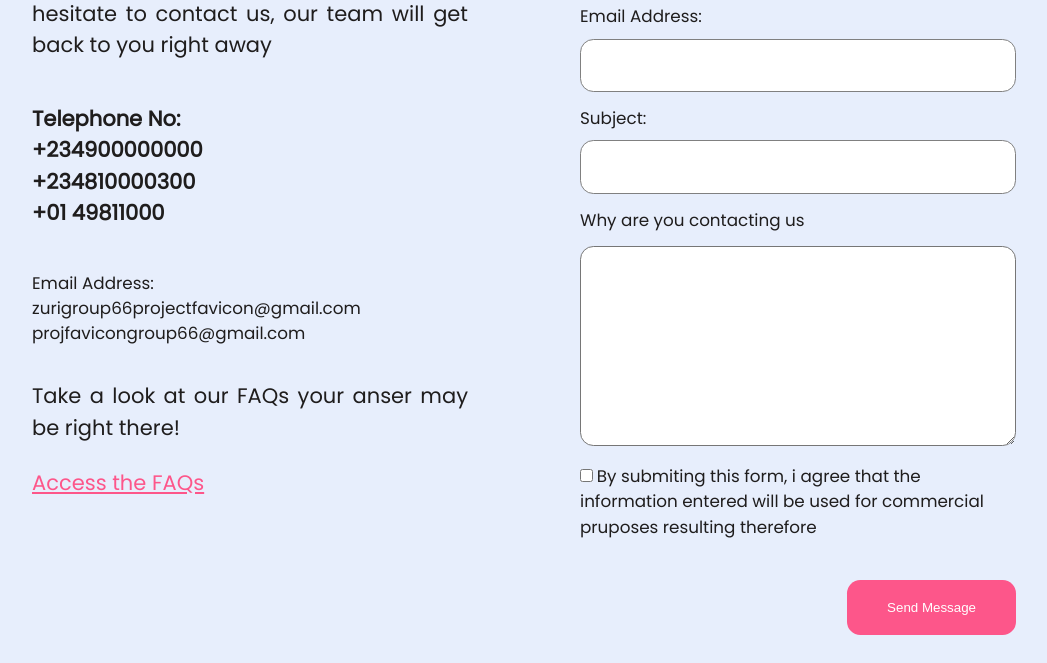
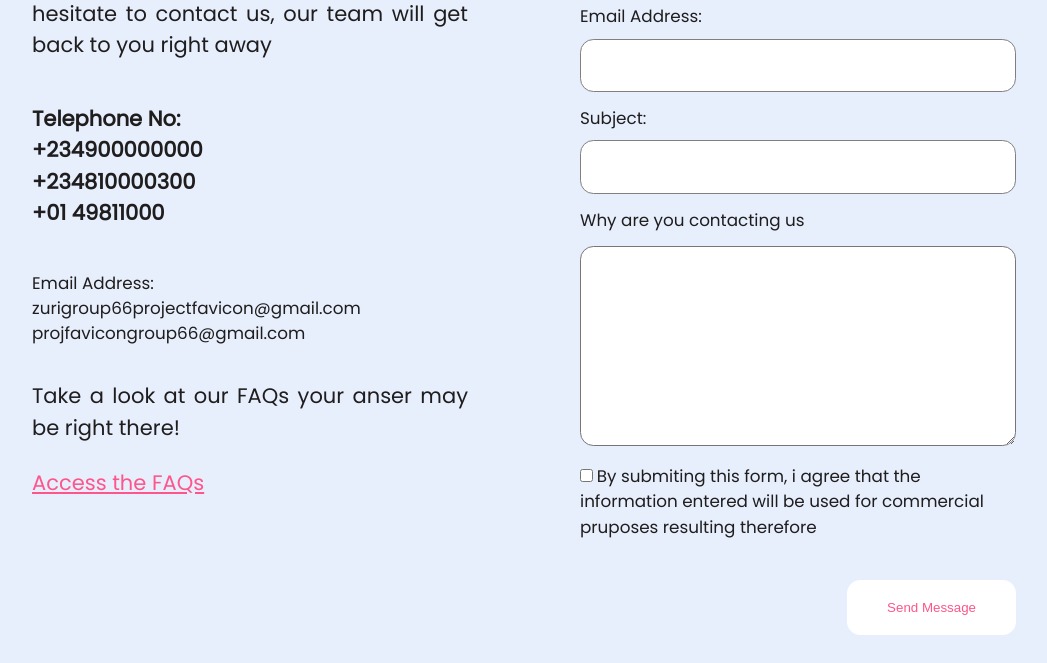
Before and after one commit to zuri-training/favicon-gen-team-66, a Django app: template frontend/templates/account/contact.html in a window 1280 px wide, with the pointer over the restyled element. Shown: the part 278-941 px from the top of the page, without its empty margins (116-1163 px from the left). Run offline with Django 4.2, Linux system fonts and the light colour scheme; the template is opened without the code that fills it, so the values that code supplies are empty.

Commit message:
format submit button for hover and initial state

```diff
--- a/frontend/static/account/contact.css
+++ b/frontend/static/account/contact.css
@@ -143,7 +143,11 @@ button {
     float: right;
     margin-top: 2em;
 }
-
+button:hover{
+    background-color:#ffffff;
+    border: 1 solid grey;
+    color: #FD568A;
+}
 @media screen and (max-width: 600px){
     .container {
         width: 100%;
```
